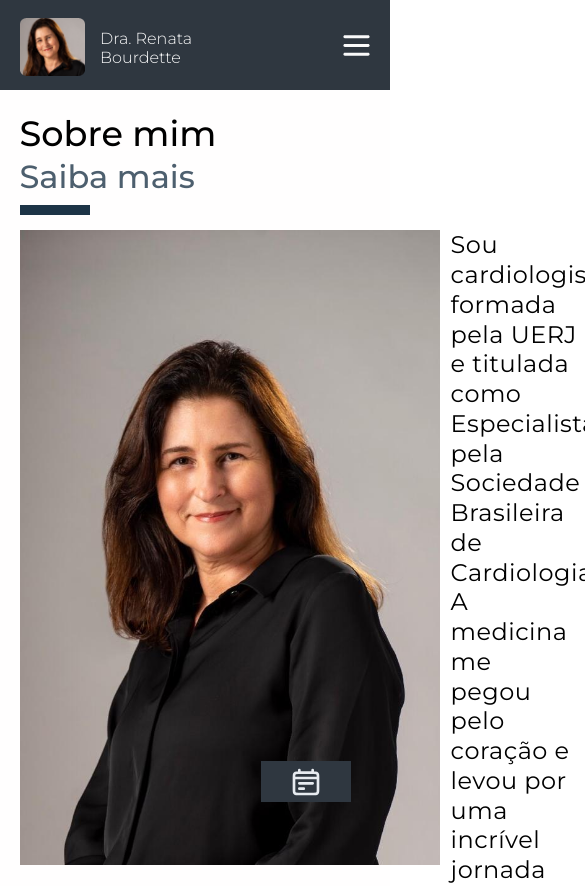
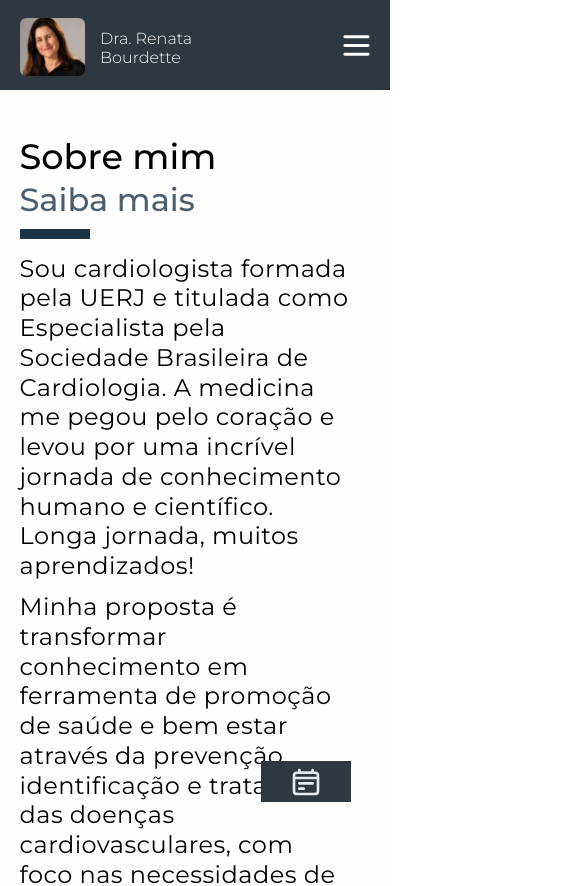
Before and after one commit to rafaelabou1999/site-medico, a Next.js app: page / in a window 390 px wide. Shown: the top 886 px of the page, 585 px wide, since content can reach past the window. Built offline with nearby package versions, Linux system fonts and the light colour scheme.

Commit message:
working on sobre mim

```diff
--- a/src/app/components/About/About.module.css
+++ b/src/app/components/About/About.module.css
@@ -50,3 +50,44 @@
 .container_text{
     position: relative;
 }
+
+@media screen and (max-width:1090px) {
+    .image{
+        display: none;
+    }
+
+    .single_paragraph, .second_paragraph{
+        width:90%;
+        font-size:24px;
+        letter-spacing: 0.02em;
+        line-height: 1.24;
+    }
+
+}
+@media screen and (min-width:1090px) and (max-width:1600px) {
+    .image{
+        display: none;
+    }
+
+    .single_paragraph, .second_paragraph{
+        width:78%;
+        font-size:24px;
+        letter-spacing: 0.02em;
+        line-height: 1.24;
+    }
+
+}
+
+@media screen and (min-width:1600px) and (max-width:1900px){
+    .single_paragraph, .second_paragraph{
+        width:90%;
+        font-size:24px;
+        letter-spacing: 0.02em;
+        line-height: 1.24;
+    }
+    .image{
+        width:320px;
+        height:505px;
+        object-fit: cover;
+    }
+}
--- a/src/app/page.module.css
+++ b/src/app/page.module.css
@@ -120,6 +120,9 @@
     text-align: center;
   }
 
+  .main{
+    padding-top: 150px;
+  }
 
 
 }
@@ -141,3 +144,9 @@
   }
 
 }
+
+@media screen and (min-width:1300px) and (max-width:1500px) {
+  .main{
+    padding-top: 50px;
+  }
+}
```
